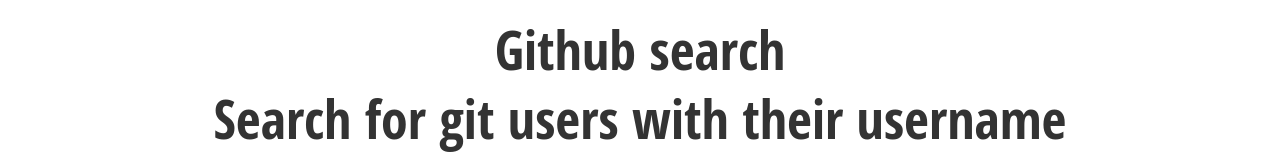
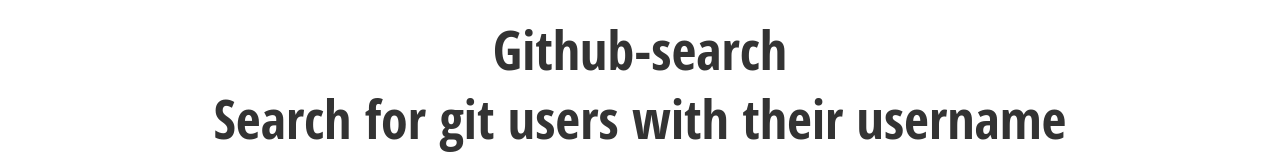
Before and after one commit to KingVulkan/Githubsearch, an Angular app: page / in a window 1280 px wide. Shown: the top 160 px of the page. Built offline with nearby package versions, Linux system fonts and the light colour scheme.

Commit message:
adds live link in readme

```diff
--- a/src/app/components/profile/profile.component.html
+++ b/src/app/components/profile/profile.component.html
@@ -1,6 +1,6 @@
 
 
-<h3 class="title">Github search</h3>
+<h3 class="title">Github-search</h3>
 <h5>Search for git users with their username </h5>
 <div class="container">
 	<form action="" class="search-form">
```
Also changed, not shown: 1 other file (tests, documents, lock files or other folders).
